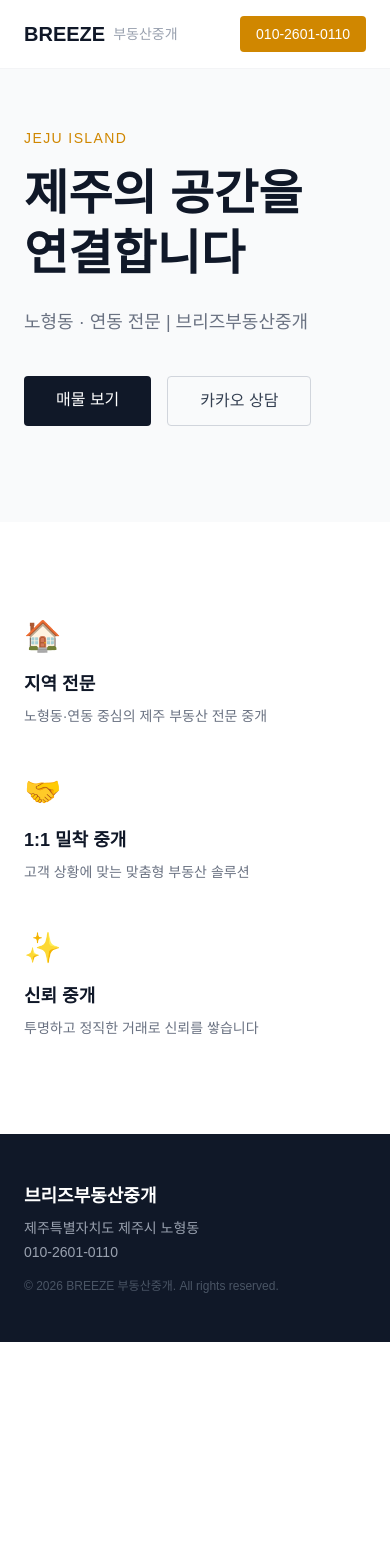
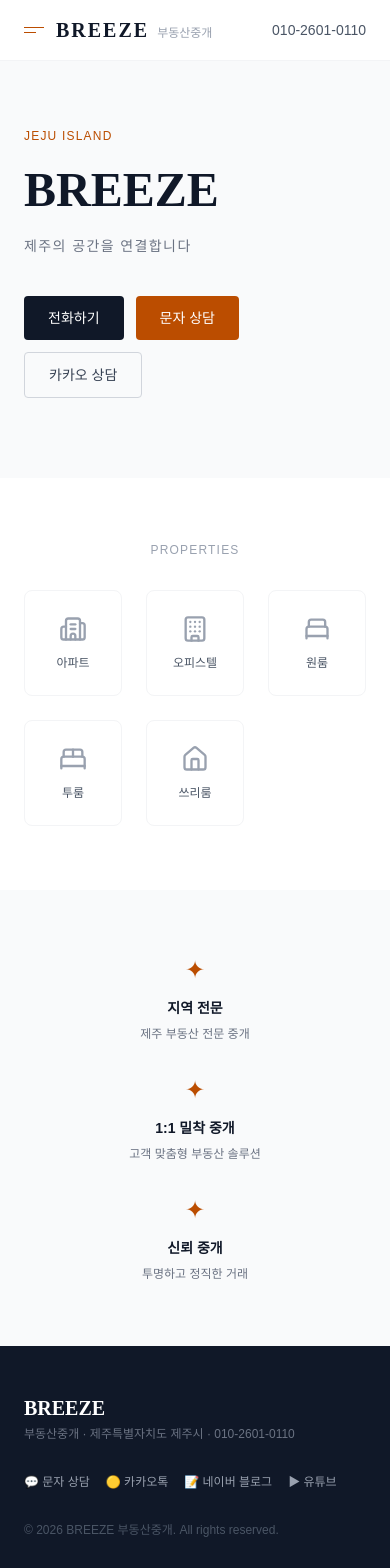
Before and after one commit to eya170823-rgb/breeze-realestate, a Next.js app: page / in a window 390 px wide. Shown: the top 1568 px of the page. Before the commit the page ends 1342 px from the top, so only its background shows below. Built offline with nearby package versions, Linux system fonts and the light colour scheme.

Commit message:
메인 페이지 업데이트

```diff
--- a/src/app/about/page.tsx
+++ b/src/app/about/page.tsx
@@ -1,54 +1,95 @@
-export default function About() {
+import { Home, Building2, Building, BedDouble, BedSingle } from "lucide-react";
+
+export default function Main() {
   return (
     <main className="min-h-screen bg-white">
       <nav className="fixed top-0 w-full bg-white border-b border-gray-100 z-50">
         <div className="max-w-6xl mx-auto px-6 py-4 flex justify-between items-center">
-          <a href="/" className="flex items-center gap-2">
-            <span className="text-xl font-bold text-gray-900">BREEZE</span>
-            <span className="text-sm text-gray-400">부동산중개</span>
+          <a href="/" className="flex items-center gap-3">
+            <div className="flex flex-col gap-1">
+              <div className="h-px bg-amber-700 w-5"></div>
+              <div className="h-px bg-amber-700 w-3"></div>
+            </div>
+            <div>
+              <span style={{fontFamily:"'Playfair Display', serif"}} className="text-xl font-bold text-gray-900 tracking-widest">BREEZE</span>
+              <span className="text-xs text-gray-400 ml-2">부동산중개</span>
+            </div>
           </a>
-          <div className="hidden md:flex gap-8 text-sm text-gray-600">
-            <a href="/properties" className="hover:text-amber-700">매물보기</a>
-            <a href="/about" className="text-amber-700 font-medium">소개</a>
-            <a href="/contact" className="hover:text-amber-700">문의</a>
-          </div>
-          <a href="tel:010-2601-0110" className="bg-amber-700 text-white px-4 py-2 text-sm rounded hover:bg-amber-800">
+          <a href="tel:010-2601-0110" className="text-sm text-gray-600 hover:text-amber-700">
             010-2601-0110
           </a>
         </div>
       </nav>
-      <section className="pt-32 pb-24 px-6 bg-gray-50">
+      <section className="pt-32 pb-20 px-6 bg-gray-50">
         <div className="max-w-6xl mx-auto">
-          <p className="text-amber-700 text-sm font-medium mb-4 tracking-widest uppercase">About Us</p>
-          <h1 className="text-4xl font-bold text-gray-900 mb-6">브리즈부동산중개</h1>
-          <p className="text-gray-500 text-lg max-w-2xl">제주 부동산 전문 중개사무소입니다. 신뢰를 바탕으로 한 투명한 중개 서비스를 제공합니다.</p>
-        </div>
-      </section>
-      <section className="py-24 px-6">
-        <div className="max-w-6xl mx-auto grid grid-cols-1 md:grid-cols-3 gap-12">
-          <div>
-            <p className="text-amber-700 text-2xl mb-4">✦</p>
-            <h3 className="font-bold text-gray-900 mb-2">지역 전문</h3>
-            <p className="text-gray-500 text-sm">제주 부동산을 깊이 이해하는 전문 중개사가 함께합니다.</p>
-          </div>
-          <div>
-            <p className="text-amber-700 text-2xl mb-4">✦</p>
-            <h3 className="font-bold text-gray-900 mb-2">투명한 거래</h3>
-            <p className="text-gray-500 text-sm">숨김 없는 정보 공개로 고객이 안심하고 결정할 수 있도록 합니다.</p>
-          </div>
-          <div>
-            <p className="text-amber-700 text-2xl mb-4">✦</p>
-            <h3 className="font-bold text-gray-900 mb-2">1:1 맞춤 서비스</h3>
-            <p className="text-gray-500 text-sm">고객 한 분 한 분의 상황에 맞는 최적의 솔루션을 제시합니다.</p>
+          <p className="text-amber-700 text-xs font-medium mb-4 tracking-widest uppercase">Jeju Island</p>
+          <h1 style={{fontFamily:"'Playfair Display', serif"}} className="text-5xl font-bold text-gray-900 leading-tight mb-4">
+            BREEZE
+          </h1>
+          <p className="text-gray-500 text-sm tracking-widest mb-10">제주의 공간을 연결합니다</p>
+          <div className="flex flex-wrap gap-3">
+            <a href="tel:010-2601-0110" className="bg-gray-900 text-white px-6 py-3 text-sm rounded hover:bg-gray-700">
+              전화하기
+            </a>
+            <a href="sms:010-2601-0110" className="bg-amber-700 text-white px-6 py-3 text-sm rounded hover:bg-amber-800">
+              문자 상담
+            </a>
+            <a href="https://open.kakao.com/o/sJ7BcDzi" className="border border-gray-300 text-gray-700 px-6 py-3 text-sm rounded hover:border-amber-700 hover:text-amber-700">
+              카카오 상담
+            </a>
           </div>
         </div>
       </section>
-      <footer className="bg-gray-900 text-gray-400 py-12 px-6">
+      <section className="py-16 px-6">
         <div className="max-w-6xl mx-auto">
-          <p className="text-white font-bold text-lg mb-2">브리즈부동산중개</p>
-          <p className="text-sm">제주특별자치도 제주시</p>
-          <p className="text-sm mt-1">010-2601-0110</p>
-          <p className="text-xs mt-4 text-gray-600">© 2026 BREEZE 부동산중개. All rights reserved.</p>
+          <p className="text-xs text-gray-400 tracking-widest mb-8 text-center uppercase">Properties</p>
+          <div className="grid grid-cols-3 md:grid-cols-5 gap-6">
+            {[
+              { icon: <Building2 size={28}/>, label: "아파트", href: "/properties?type=아파트" },
+              { icon: <Building size={28}/>, label: "오피스텔", href: "/properties?type=오피스텔" },
+              { icon: <BedSingle size={28}/>, label: "원룸", href: "/properties?type=원룸" },
+              { icon: <BedDouble size={28}/>, label: "투룸", href: "/properties?type=투룸" },
+              { icon: <Home size={28}/>, label: "쓰리룸", href: "/properties?type=쓰리룸" },
+            ].map((item) => (
+              <a key={item.label} href={item.href}
+                className="flex flex-col items-center gap-3 p-6 rounded-lg border border-gray-100 hover:border-amber-700 hover:text-amber-700 transition-colors group">
+                <span className="text-gray-400 group-hover:text-amber-700">{item.icon}</span>
+                <span className="text-xs text-gray-600 group-hover:text-amber-700">{item.label}</span>
+              </a>
+            ))}
+          </div>
+        </div>
+      </section>
+      <section className="py-16 px-6 bg-gray-50">
+        <div className="max-w-6xl mx-auto grid grid-cols-1 md:grid-cols-3 gap-8">
+          <div className="text-center">
+            <p className="text-amber-700 text-2xl mb-3">✦</p>
+            <h3 className="font-bold text-gray-900 mb-2 text-sm">지역 전문</h3>
+            <p className="text-gray-500 text-xs">제주 부동산 전문 중개</p>
+          </div>
+          <div className="text-center">
+            <p className="text-amber-700 text-2xl mb-3">✦</p>
+            <h3 className="font-bold text-gray-900 mb-2 text-sm">1:1 밀착 중개</h3>
+            <p className="text-gray-500 text-xs">고객 맞춤형 부동산 솔루션</p>
+          </div>
+          <div className="text-center">
+            <p className="text-amber-700 text-2xl mb-3">✦</p>
+            <h3 className="font-bold text-gray-900 mb-2 text-sm">신뢰 중개</h3>
+            <p className="text-gray-500 text-xs">투명하고 정직한 거래</p>
+          </div>
+        </div>
+      </section>
+      <footer className="bg-gray-900 py-12 px-6">
+        <div className="max-w-6xl mx-auto">
+          <div style={{fontFamily:"'Playfair Display', serif"}} className="text-white text-xl font-bold mb-1">BREEZE</div>
+          <p className="text-gray-500 text-xs mb-8">부동산중개 · 제주특별자치도 제주시 · 010-2601-0110</p>
+          <div className="flex flex-wrap gap-4 mb-8">
+            <a href="sms:010-2601-0110" className="text-gray-400 hover:text-amber-600 text-xs">💬 문자 상담</a>
+            <a href="https://open.kakao.com/o/sJ7BcDzi" className="text-gray-400 hover:text-amber-600 text-xs">🟡 카카오톡</a>
+            <a href="https://blog.naver.com/eya81" target="_blank" className="text-gray-400 hover:text-amber-600 text-xs">📝 네이버 블로그</a>
+            <a href="https://www.youtube.com/channel/UCdF1OeXfghX5dAg16EW0Vvw" target="_blank" className="text-gray-400 hover:text-amber-600 text-xs">▶ 유튜브</a>
+          </div>
+          <p className="text-gray-600 text-xs">© 2026 BREEZE 부동산중개. All rights reserved.</p>
         </div>
       </footer>
     </main>
--- a/src/app/page.tsx
+++ b/src/app/page.tsx
@@ -1,67 +1,95 @@
-export default function Home() {
+import { Home, Building2, Building, BedDouble, BedSingle } from "lucide-react";
+
+export default function Main() {
   return (
     <main className="min-h-screen bg-white">
       <nav className="fixed top-0 w-full bg-white border-b border-gray-100 z-50">
         <div className="max-w-6xl mx-auto px-6 py-4 flex justify-between items-center">
-          <div className="flex items-center gap-2">
-            <span className="text-xl font-bold text-gray-900">BREEZE</span>
-            <span className="text-sm text-gray-400">부동산중개</span>
-          </div>
-          <div className="hidden md:flex gap-8 text-sm text-gray-600">
-            <a href="/properties" className="hover:text-yellow-600">매물보기</a>
-            <a href="/about" className="hover:text-yellow-600">소개</a>
-            <a href="/contact" className="hover:text-yellow-600">문의</a>
-          </div>
-          <a href="tel:010-2601-0110" className="bg-yellow-600 text-white px-4 py-2 text-sm rounded hover:bg-yellow-700">
+          <a href="/" className="flex items-center gap-3">
+            <div className="flex flex-col gap-1">
+              <div className="h-px bg-amber-700 w-5"></div>
+              <div className="h-px bg-amber-700 w-3"></div>
+            </div>
+            <div>
+              <span style={{fontFamily:"'Playfair Display', serif"}} className="text-xl font-bold text-gray-900 tracking-widest">BREEZE</span>
+              <span className="text-xs text-gray-400 ml-2">부동산중개</span>
+            </div>
+          </a>
+          <a href="tel:010-2601-0110" className="text-sm text-gray-600 hover:text-amber-700">
             010-2601-0110
           </a>
         </div>
       </nav>
-
-      <section className="pt-32 pb-24 px-6 bg-gray-50">
+      <section className="pt-32 pb-20 px-6 bg-gray-50">
         <div className="max-w-6xl mx-auto">
-          <p className="text-yellow-600 text-sm font-medium mb-4 tracking-widest uppercase">Jeju Island</p>
-          <h1 className="text-5xl font-bold text-gray-900 leading-tight mb-6">
-            제주의 공간을<br />연결합니다
+          <p className="text-amber-700 text-xs font-medium mb-4 tracking-widest uppercase">Jeju Island</p>
+          <h1 style={{fontFamily:"'Playfair Display', serif"}} className="text-5xl font-bold text-gray-900 leading-tight mb-4">
+            BREEZE
           </h1>
-          <p className="text-gray-500 text-lg mb-10">노형동 · 연동 전문 | 브리즈부동산중개</p>
-          <div className="flex gap-4">
-            <a href="/properties" className="bg-gray-900 text-white px-8 py-3 rounded hover:bg-gray-700">
-              매물 보기
+          <p className="text-gray-500 text-sm tracking-widest mb-10">제주의 공간을 연결합니다</p>
+          <div className="flex flex-wrap gap-3">
+            <a href="tel:010-2601-0110" className="bg-gray-900 text-white px-6 py-3 text-sm rounded hover:bg-gray-700">
+              전화하기
             </a>
-            <a href="https://open.kakao.com" className="border border-gray-300 text-gray-700 px-8 py-3 rounded hover:border-yellow-600 hover:text-yellow-600">
+            <a href="sms:010-2601-0110" className="bg-amber-700 text-white px-6 py-3 text-sm rounded hover:bg-amber-800">
+              문자 상담
+            </a>
+            <a href="https://open.kakao.com/o/sJ7BcDzi" className="border border-gray-300 text-gray-700 px-6 py-3 text-sm rounded hover:border-amber-700 hover:text-amber-700">
               카카오 상담
             </a>
           </div>
         </div>
       </section>
-
-      <section className="py-24 px-6">
-        <div className="max-w-6xl mx-auto grid grid-cols-1 md:grid-cols-3 gap-12">
-          <div>
-            <div className="text-yellow-600 text-3xl mb-4">🏠</div>
-            <h3 className="text-lg font-bold text-gray-900 mb-2">지역 전문</h3>
-            <p className="text-gray-500 text-sm">노형동·연동 중심의 제주 부동산 전문 중개</p>
-          </div>
-          <div>
-            <div className="text-yellow-600 text-3xl mb-4">🤝</div>
-            <h3 className="text-lg font-bold text-gray-900 mb-2">1:1 밀착 중개</h3>
-            <p className="text-gray-500 text-sm">고객 상황에 맞는 맞춤형 부동산 솔루션</p>
-          </div>
-          <div>
-            <div className="text-yellow-600 text-3xl mb-4">✨</div>
-            <h3 className="text-lg font-bold text-gray-900 mb-2">신뢰 중개</h3>
-            <p className="text-gray-500 text-sm">투명하고 정직한 거래로 신뢰를 쌓습니다</p>
+      <section className="py-16 px-6">
+        <div className="max-w-6xl mx-auto">
+          <p className="text-xs text-gray-400 tracking-widest mb-8 text-center uppercase">Properties</p>
+          <div className="grid grid-cols-3 md:grid-cols-5 gap-6">
+            {[
+              { icon: <Building2 size={28}/>, label: "아파트", href: "/properties?type=아파트" },
+              { icon: <Building size={28}/>, label: "오피스텔", href: "/properties?type=오피스텔" },
+              { icon: <BedSingle size={28}/>, label: "원룸", href: "/properties?type=원룸" },
+              { icon: <BedDouble size={28}/>, label: "투룸", href: "/properties?type=투룸" },
+              { icon: <Home size={28}/>, label: "쓰리룸", href: "/properties?type=쓰리룸" },
+            ].map((item) => (
+              <a key={item.label} href={item.href}
+                className="flex flex-col items-center gap-3 p-6 rounded-lg border border-gray-100 hover:border-amber-700 hover:text-amber-700 transition-colors group">
+                <span className="text-gray-400 group-hover:text-amber-700">{item.icon}</span>
+                <span className="text-xs text-gray-600 group-hover:text-amber-700">{item.label}</span>
+              </a>
+            ))}
           </div>
         </div>
       </section>
-
-      <footer className="bg-gray-900 text-gray-400 py-12 px-6">
+      <section className="py-16 px-6 bg-gray-50">
+        <div className="max-w-6xl mx-auto grid grid-cols-1 md:grid-cols-3 gap-8">
+          <div className="text-center">
+            <p className="text-amber-700 text-2xl mb-3">✦</p>
+            <h3 className="font-bold text-gray-900 mb-2 text-sm">지역 전문</h3>
+            <p className="text-gray-500 text-xs">제주 부동산 전문 중개</p>
+          </div>
+          <div className="text-center">
+            <p className="text-amber-700 text-2xl mb-3">✦</p>
+            <h3 className="font-bold text-gray-900 mb-2 text-sm">1:1 밀착 중개</h3>
+            <p className="text-gray-500 text-xs">고객 맞춤형 부동산 솔루션</p>
+          </div>
+          <div className="text-center">
+            <p className="text-amber-700 text-2xl mb-3">✦</p>
+            <h3 className="font-bold text-gray-900 mb-2 text-sm">신뢰 중개</h3>
+            <p className="text-gray-500 text-xs">투명하고 정직한 거래</p>
+          </div>
+        </div>
+      </section>
+      <footer className="bg-gray-900 py-12 px-6">
         <div className="max-w-6xl mx-auto">
-          <p className="text-white font-bold text-lg mb-2">브리즈부동산중개</p>
-          <p className="text-sm">제주특별자치도 제주시 노형동</p>
-          <p className="text-sm mt-1">010-2601-0110</p>
-          <p className="text-xs mt-4 text-gray-600">© 2026 BREEZE 부동산중개. All rights reserved.</p>
+          <div style={{fontFamily:"'Playfair Display', serif"}} className="text-white text-xl font-bold mb-1">BREEZE</div>
+          <p className="text-gray-500 text-xs mb-8">부동산중개 · 제주특별자치도 제주시 · 010-2601-0110</p>
+          <div className="flex flex-wrap gap-4 mb-8">
+            <a href="sms:010-2601-0110" className="text-gray-400 hover:text-amber-600 text-xs">💬 문자 상담</a>
+            <a href="https://open.kakao.com/o/sJ7BcDzi" className="text-gray-400 hover:text-amber-600 text-xs">🟡 카카오톡</a>
+            <a href="https://blog.naver.com/eya81" target="_blank" className="text-gray-400 hover:text-amber-600 text-xs">📝 네이버 블로그</a>
+            <a href="https://www.youtube.com/channel/UCdF1OeXfghX5dAg16EW0Vvw" target="_blank" className="text-gray-400 hover:text-amber-600 text-xs">▶ 유튜브</a>
+          </div>
+          <p className="text-gray-600 text-xs">© 2026 BREEZE 부동산중개. All rights reserved.</p>
         </div>
       </footer>
     </main>
```
